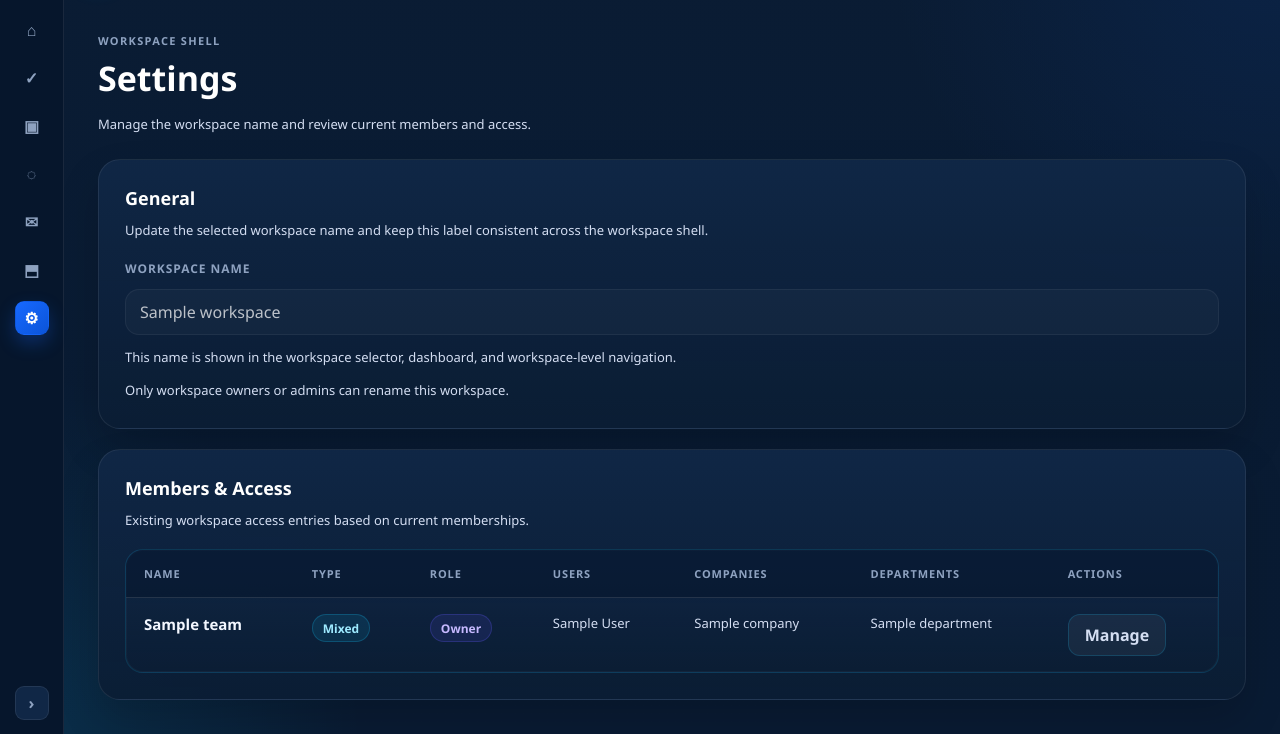
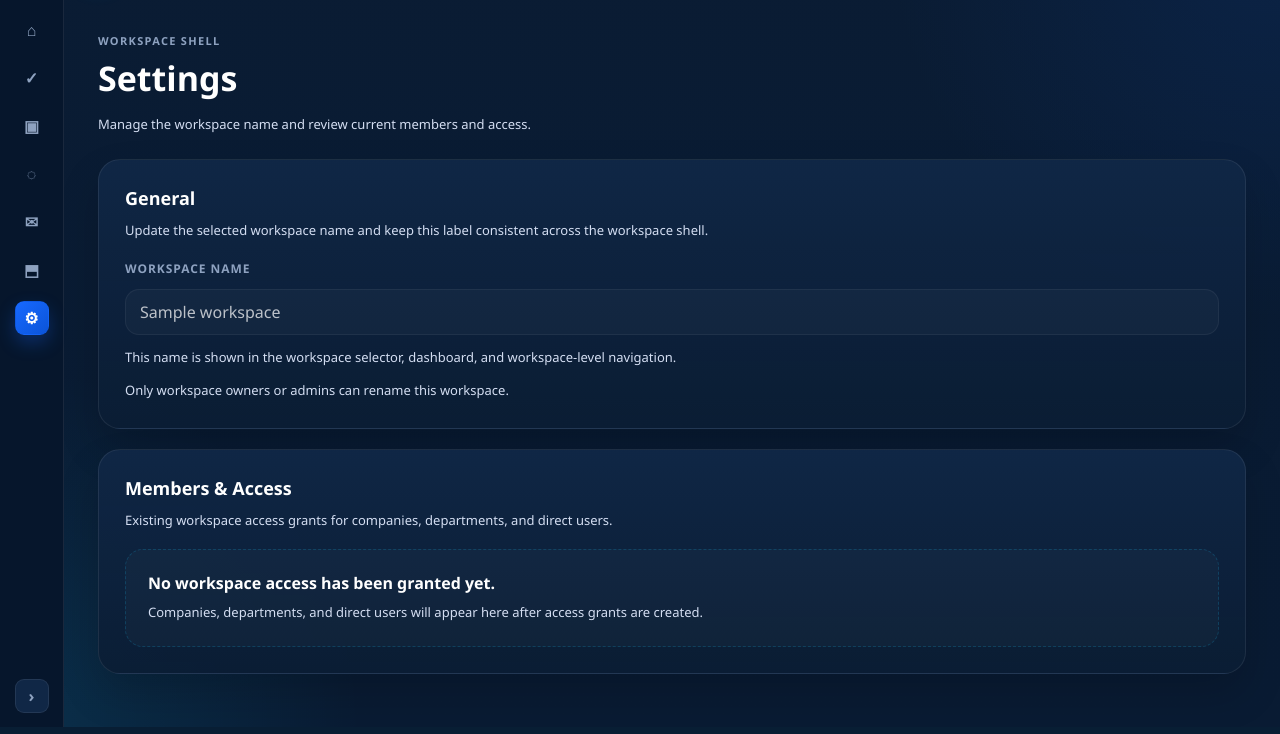
Before and after one commit to alma-iceee/platform, a Django app: page /app/settings/ in a window 1280 px wide. Shown: the part 73-807 px from the top of the page. Run offline with Django 5.2, Linux system fonts and the light colour scheme; tables that the repository leaves empty hold one stand-in row (values such as "Sample post"); data that the repository does not hold is empty.

Commit message:
Show workspace access grants in settings

```diff
--- a/apps/ordo/workspaces/templates/workspaces/settings.html
+++ b/apps/ordo/workspaces/templates/workspaces/settings.html
@@ -35,66 +35,30 @@
             <section class="placeholder-panel settings-section">
                 <div class="settings-header">
                     <h2>Members &amp; Access</h2>
-                    <p class="settings-copy">Existing workspace access entries based on current memberships.</p>
+                    <p class="settings-copy">Existing workspace access grants for companies, departments, and direct users.</p>
                 </div>
 
-                {% if membership_entries %}
+                {% if access_grant_entries %}
                     <div class="access-table-wrap">
                         <table class="access-table">
                             <thead>
                                 <tr>
                                     <th>Name</th>
                                     <th>Type</th>
-                                    <th>Role</th>
-                                    <th>Users</th>
-                                    <th>Companies</th>
-                                    <th>Departments</th>
+                                    <th>Access scope</th>
                                     <th>Actions</th>
                                 </tr>
                             </thead>
                             <tbody>
-                                {% for entry in membership_entries %}
+                                {% for entry in access_grant_entries %}
                                     <tr>
                                         <td>
                                             <div class="access-primary-cell">
-                                                <span class="access-name">{{ entry.team_name }}</span>
+                                                <span class="access-name">{{ entry.name }}</span>
                                             </div>
                                         </td>
                                         <td><span class="access-badge">{{ entry.type_label }}</span></td>
-                                        <td><span class="access-role-badge">{{ entry.role_label }}</span></td>
-                                        <td>
-                                            {% if entry.users %}
-                                                <div class="access-stack">
-                                                    {% for user_name in entry.users %}
-                                                        <span>{{ user_name }}</span>
-                                                    {% endfor %}
-                                                </div>
-                                            {% else %}
-                                                <span class="empty-access-copy">No users assigned</span>
-                                            {% endif %}
-                                        </td>
-                                        <td>
-                                            {% if entry.companies %}
-                                                <div class="access-stack">
-                                                    {% for company_name in entry.companies %}
-                                                        <span>{{ company_name }}</span>
-                                                    {% endfor %}
-                                                </div>
-                                            {% else %}
-                                                <span class="empty-access-copy">No companies selected</span>
-                                            {% endif %}
-                                        </td>
-                                        <td>
-                                            {% if entry.departments %}
-                                                <div class="access-stack">
-                                                    {% for department_name in entry.departments %}
-                                                        <span>{{ department_name }}</span>
-                                                    {% endfor %}
-                                                </div>
-                                            {% else %}
-                                                <span class="empty-access-copy">No departments selected</span>
-                                            {% endif %}
-                                        </td>
+                                        <td><span class="access-role-badge">{{ entry.scope_label }}</span></td>
                                         <td>
                                             <button type="button" class="shell-button shell-button-secondary" disabled>Manage</button>
                                         </td>
@@ -105,8 +69,8 @@
                     </div>
                 {% else %}
                     <div class="settings-empty-state">
-                        <h3>No members or access yet</h3>
-                        <p class="settings-note">Workspace memberships will appear here once teams are connected to this workspace.</p>
+                        <h3>No workspace access has been granted yet.</h3>
+                        <p class="settings-note">Companies, departments, and direct users will appear here after access grants are created.</p>
                     </div>
                 {% endif %}
             </section>
--- a/apps/ordo/workspaces/views.py
+++ b/apps/ordo/workspaces/views.py
@@ -5,7 +5,7 @@ from django.shortcuts import redirect, render
 from apps.ordo.accounts.models import CompanyMembership, DepartmentMembership
 
 from .forms import WorkspaceGeneralForm
-from .models import Project, Team, Workspace, WorkspaceMembership
+from .models import Project, Team, Workspace, WorkspaceAccessGrant, WorkspaceMembership
 
 
 PROJECT_COLOR_CLASSES = ("blue", "gold", "cyan", "orange", "purple")
@@ -101,52 +101,40 @@ def _user_can_manage_workspace(user, workspace):
     ).exists()
 
 
-def _build_workspace_membership_entries(workspace):
-    memberships = (
-        WorkspaceMembership.objects.filter(workspace=workspace)
-        .select_related("team")
-        .prefetch_related("team__users", "team__companies", "team__departments")
-        .order_by("team__name")
+def _build_workspace_access_grant_entries(workspace):
+    grants = (
+        WorkspaceAccessGrant.objects.filter(workspace=workspace)
+        .select_related("company", "department", "user")
+        .order_by("company__name", "department__name", "user__full_name", "user__email", "id")
     )
 
     entries = []
-    for membership in memberships:
-        team = membership.team
-        users = [user.full_name or user.email for user in team.users.all()]
-        companies = [company.name for company in team.companies.all()]
-        departments = [department.name for department in team.departments.all()]
-        entries.append(
-            {
-                "team_name": team.name,
-                "type_label": _derive_team_type_label(
-                    has_users=bool(users),
-                    has_companies=bool(companies),
-                    has_departments=bool(departments),
-                ),
-                "role_label": membership.get_role_display(),
-                "users": users,
-                "companies": companies,
-                "departments": departments,
-            }
-        )
+    for grant in grants:
+        if grant.company_id:
+            entries.append(
+                {
+                    "name": grant.company.name,
+                    "type_label": "Company",
+                    "scope_label": "Whole company",
+                }
+            )
+        elif grant.department_id:
+            entries.append(
+                {
+                    "name": grant.department.name,
+                    "type_label": "Department",
+                    "scope_label": "Department",
+                }
+            )
+        elif grant.user_id:
+            entries.append(
+                {
+                    "name": grant.user.full_name or grant.user.email,
+                    "type_label": "User",
+                    "scope_label": "Direct user",
+                }
+            )
     return entries
-
-
-def _derive_team_type_label(*, has_users, has_companies, has_departments):
-    active_types = [
-        label
-        for label, is_present in (
-            ("Users", has_users),
-            ("Companies", has_companies),
-            ("Departments", has_departments),
-        )
-        if is_present
-    ]
-    if not active_types:
-        return "Empty"
-    if len(active_types) == 1:
-        return active_types[0]
-    return "Mixed"
 
 
 def workspace_dashboard(request):
@@ -188,7 +176,7 @@ def workspace_settings(request):
             {
                 "workspace_form": None,
                 "can_manage_workspace": False,
-                "membership_entries": [],
+                "access_grant_entries": [],
             }
         )
         return render(request, "workspaces/settings.html", context)
@@ -213,7 +201,7 @@ def workspace_settings(request):
         {
             "workspace_form": workspace_form,
             "can_manage_workspace": can_manage_workspace,
-            "membership_entries": _build_workspace_membership_entries(current_workspace),
+            "access_grant_entries": _build_workspace_access_grant_entries(current_workspace),
         }
     )
     return render(request, "workspaces/settings.html", context)
```
Also changed, not shown: apps/ordo/workspaces/tests.py (+42 -9 lines).
